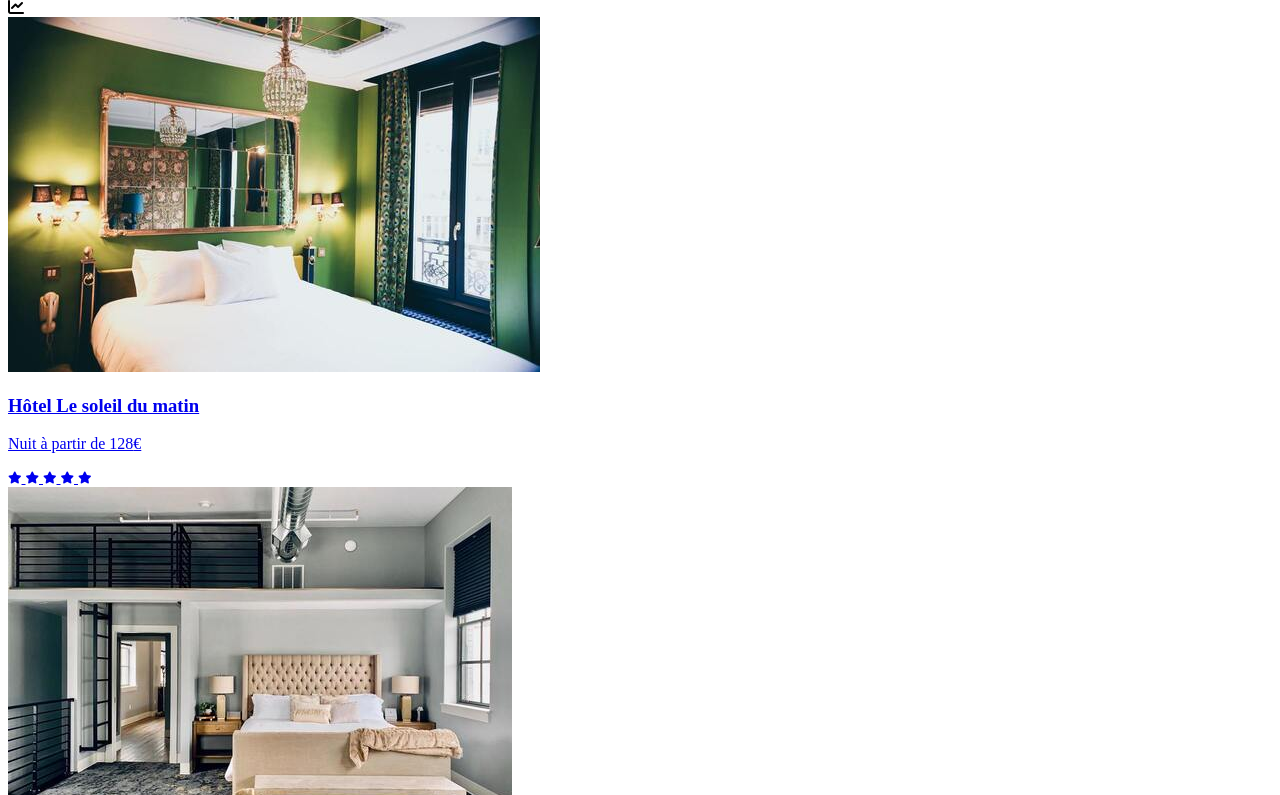
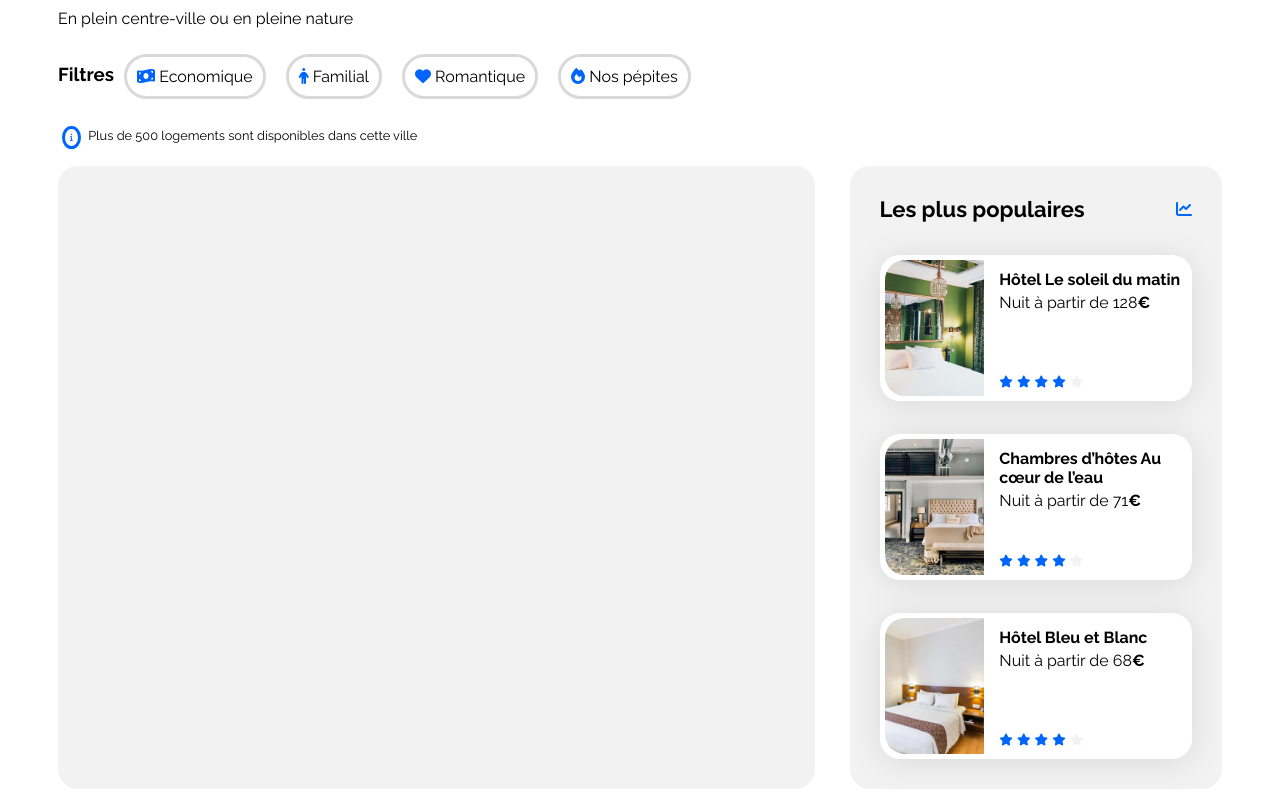
Before and after one commit to Pierrecrn/Projet-2-OC, a plain HTML site: page index.html in a window 1280 px wide. Shown: the part 68-863 px from the top of the page. Drawn offline with Linux system fonts and the light colour scheme.

Commit message:
Modifications apportées aux HTML et CSS

```diff
--- a/css/styles.css
+++ b/css/styles.css
@@ -57,6 +57,43 @@ a {
 .neutral-star {
     color: var(--main-bg-color)
 }
+
+/****** header ***********/
+
+/**
+.header-top {
+    display: flex;
+    flex-direction: row-reverse;
+
+}
+**/
+.filtres {
+    display: flex;
+  }
+
+.filtres p {
+    border-style: solid;
+    border-radius: 25px;
+    border-color: #D9D9D9;
+    padding: 10px;
+    margin: 10px;
+  }
+
+.filtres p:hover {
+    background-color: #DEEBFF;
+  }
+
+.box-bottom {
+    font-size: 0.8em;
+}
+
+.box-bottom i {
+    font-size: 0.6em;
+    border-style: solid;
+    border-radius: 50%;
+    margin: 4px;
+    padding: 5px;
+  }
 
 /****** Hebergements And Populaires ***********/
 .hebergements-and-populaires {
--- a/index.html
+++ b/index.html
@@ -11,12 +11,45 @@
     <link rel="stylesheet" href="https://cdnjs.cloudflare.com/ajax/libs/font-awesome/6.2.1/css/all.min.css"
         integrity="sha512-MV7K8+y+gLIBoVD59lQIYicR65iaqukzvf/nwasF0nqhPay5w/9lJmVM2hMDcnK1OnMGCdVK+iQrJ7lzPJQd1w=="
         crossorigin="anonymous" referrerpolicy="no-referrer" />
-    <link rel="stylesheet" href="./css/style.css">
+    <link rel="stylesheet" href="./css/styles.css">
 </head>
 
 <body>
     <div class="main-container">
-        <header></header>
+        <header>
+        <!---
+            <div class="logo">
+                <a href="#">
+                    <img src="./images/logo/Booki.png" alt="Logo de Booki">
+                </a>
+            </div>
+            <div class="header-top">
+                <a href="#hebergement" class="">
+                    <p>Hébergements</p>
+                </a>
+                <a href="#" class="">
+                    <p>Activités</p>
+                </a>
+            </div>
+        -->
+            <div class="box-top">
+            <h2>Trouvez votre hébergement pour des vacances de rêves</h2>
+            <p>En plein centre-ville ou en pleine nature</p>
+            </div>
+
+            <div class="filtres">
+                <h3>Filtres</h3>
+                <p class="Economique"><i class="fa-solid fa-money-bill-wave"> </i> Economique</p>
+                <p class="Familial"><i class="fa-solid fa-person"> </i> Familial</p>
+                <p class="Romantique"><i class="fa-solid fa-heart"> </i> Romantique</p>
+                <p class="Nospépites"><i class="fa-solid fa-fire"> </i> Nos pépites</p>
+            </div>
+
+            <div class="box-bottom">
+                <p><i class="fa-solid fa-info"> </i> Plus de 500 logements sont disponibles dans cette ville</p>
+            </div>
+
+        </header>
         <main>
             <div class="hebergements-and-populaires">
                 <section class="hebergements">
```
